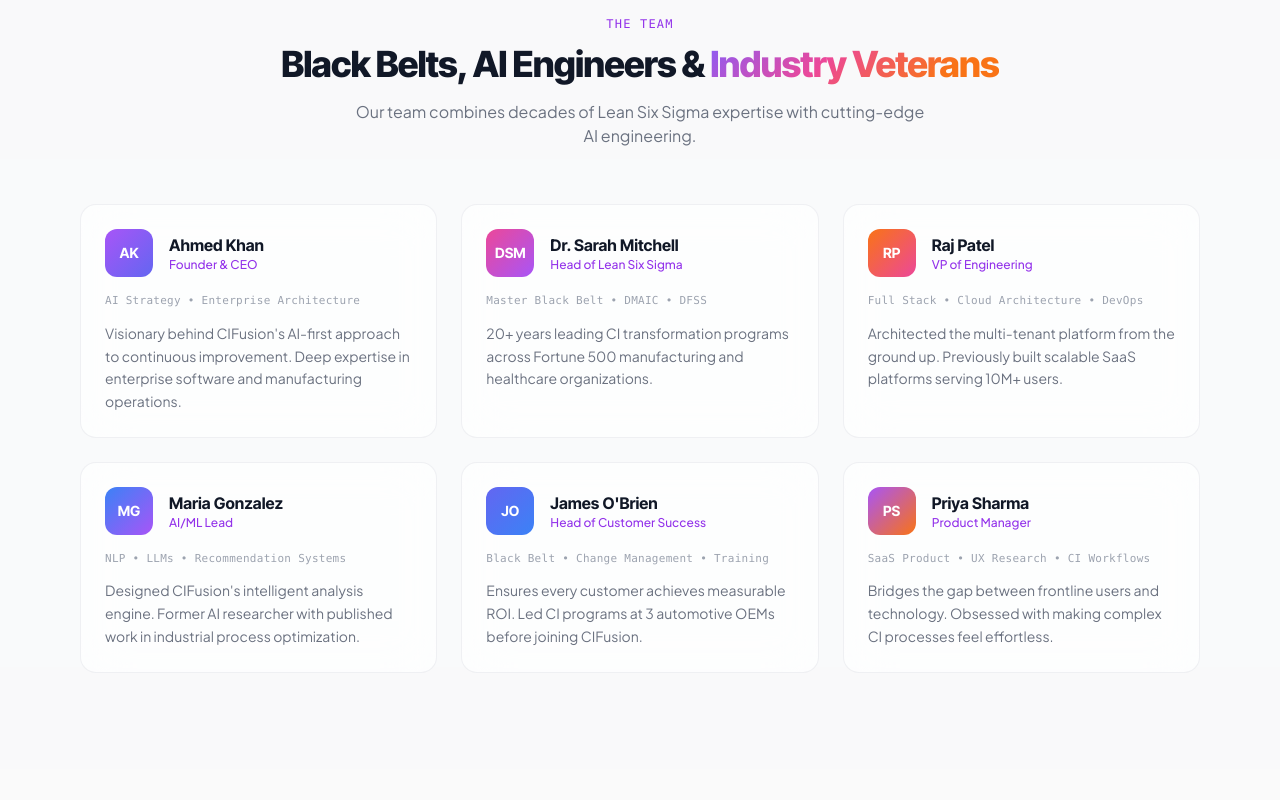
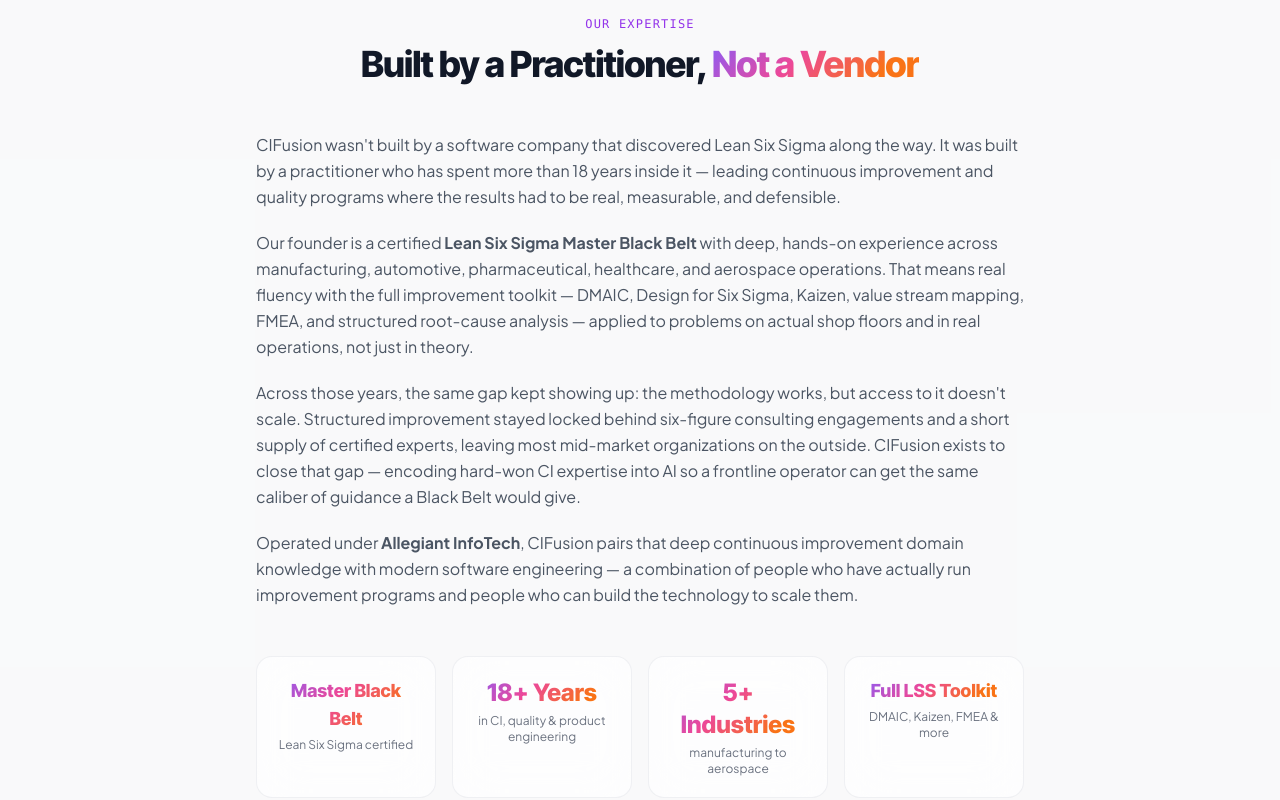
Before and after one commit to ahmedaa0378-dot/CIFUSIONLANDINGPAGENEW, a React (Vite) app: page /about in a window 1280 px wide. Shown: the part 1620-2420 px from the top of the page. Built offline with nearby package versions, Linux system fonts and the light colour scheme.

Commit message:
Revise About page content and section headers
Updated the description for 'Enterprise Trust' and modified the section header from 'The Team' to 'Our Expertise'. Removed team member details and added new content about the founder's experience and CIFusion's mission.

```diff
--- a/src/pages/About.tsx
+++ b/src/pages/About.tsx
@@ -4,17 +4,8 @@
 const values = [
   { icon: Target, title: 'Impact-Driven', desc: 'Every feature we build must drive measurable business outcomes. If it doesn\'t improve the improvement process, it doesn\'t ship.' },
   { icon: Lightbulb, title: 'Frontline First', desc: 'We design for the people closest to the problem. If a shop floor operator can\'t use it intuitively, we haven\'t done our job.' },
-  { icon: Shield, title: 'Enterprise Trust', desc: 'Data isolation, SOC 2 compliance, and zero-compromise security. Our customers trust us with their competitive advantage.' },
+  { icon: Shield, title: 'Enterprise Trust', desc: 'Data isolation, a SOC 2 Type II audit in progress, and zero-compromise security. Our customers trust us with their competitive advantage.' },
   { icon: Brain, title: 'AI With Purpose', desc: 'AI isn\'t a gimmick — it\'s the core engine. We use it to democratize Lean Six Sigma expertise that was previously locked behind expensive consultants.' },
-];
-
-const team = [
-  { name: 'Ahmed Khan', role: 'Founder & CEO', expertise: 'AI Strategy • Enterprise Architecture', bio: 'Visionary behind CIFusion\'s AI-first approach to continuous improvement. Deep expertise in enterprise software and manufacturing operations.', gradient: 'from-purple-500 to-indigo-500' },
-  { name: 'Dr. Sarah Mitchell', role: 'Head of Lean Six Sigma', expertise: 'Master Black Belt • DMAIC • DFSS', bio: '20+ years leading CI transformation programs across Fortune 500 manufacturing and healthcare organizations.', gradient: 'from-pink-500 to-purple-500' },
-  { name: 'Raj Patel', role: 'VP of Engineering', expertise: 'Full Stack • Cloud Architecture • DevOps', bio: 'Architected the multi-tenant platform from the ground up. Previously built scalable SaaS platforms serving 10M+ users.', gradient: 'from-orange-500 to-pink-500' },
-  { name: 'Maria Gonzalez', role: 'AI/ML Lead', expertise: 'NLP • LLMs • Recommendation Systems', bio: 'Designed CIFusion\'s intelligent analysis engine. Former AI researcher with published work in industrial process optimization.', gradient: 'from-blue-500 to-purple-500' },
-  { name: 'James O\'Brien', role: 'Head of Customer Success', expertise: 'Black Belt • Change Management • Training', bio: 'Ensures every customer achieves measurable ROI. Led CI programs at 3 automotive OEMs before joining CIFusion.', gradient: 'from-indigo-500 to-blue-500' },
-  { name: 'Priya Sharma', role: 'Product Manager', expertise: 'SaaS Product • UX Research • CI Workflows', bio: 'Bridges the gap between frontline users and technology. Obsessed with making complex CI processes feel effortless.', gradient: 'from-purple-500 to-orange-500' },
 ];
 
 const milestones = [
@@ -97,34 +88,62 @@
         </div>
       </section>
 
-      {/* Team */}
+      {/* Expertise */}
       <section className="section-padding py-24 bg-gray-50/50 dark:bg-gray-950/30">
-        <div className="max-w-7xl mx-auto">
-          <div className="text-center mb-14">
-            <p className="text-xs font-mono font-medium text-purple-600 dark:text-purple-400 tracking-widest uppercase mb-3">The Team</p>
+        <div className="max-w-3xl mx-auto">
+          <div className="text-center mb-12">
+            <p className="text-xs font-mono font-medium text-purple-600 dark:text-purple-400 tracking-widest uppercase mb-3">Our Expertise</p>
             <h2 className="font-heading text-3xl md:text-4xl font-extrabold tracking-tight mb-4 text-gray-900 dark:text-white">
-              Black Belts, AI Engineers & <span className="gradient-text">Industry Veterans</span>
+              Built by a Practitioner, <span className="gradient-text">Not a Vendor</span>
             </h2>
-            <p className="text-gray-500 dark:text-gray-400 max-w-xl mx-auto">
-              Our team combines decades of Lean Six Sigma expertise with cutting-edge AI engineering.
+          </div>
+          <div className="space-y-5 text-gray-600 dark:text-gray-400 leading-relaxed">
+            <p>
+              CIFusion wasn't built by a software company that discovered Lean Six Sigma along the way.
+              It was built by a practitioner who has spent more than 18 years inside it — leading
+              continuous improvement and quality programs where the results had to be real, measurable,
+              and defensible.
+            </p>
+            <p>
+              Our founder is a certified <strong>Lean Six Sigma Master Black Belt</strong> with deep,
+              hands-on experience across manufacturing, automotive, pharmaceutical, healthcare, and
+              aerospace operations. That means real fluency with the full improvement toolkit — DMAIC,
+              Design for Six Sigma, Kaizen, value stream mapping, FMEA, and structured root-cause
+              analysis — applied to problems on actual shop floors and in real operations, not just in
+              theory.
+            </p>
+            <p>
+              Across those years, the same gap kept showing up: the methodology works, but access to it
+              doesn't scale. Structured improvement stayed locked behind six-figure consulting
+              engagements and a short supply of certified experts, leaving most mid-market organizations
+              on the outside. CIFusion exists to close that gap — encoding hard-won CI expertise into AI
+              so a frontline operator can get the same caliber of guidance a Black Belt would give.
+            </p>
+            <p>
+              Operated under <strong>Allegiant InfoTech</strong>, CIFusion pairs that deep continuous
+              improvement domain knowledge with modern software engineering — a combination of people
+              who have actually run improvement programs and people who can build the technology to
+              scale them.
             </p>
           </div>
-          <div className="grid md:grid-cols-2 lg:grid-cols-3 gap-6">
-            {team.map((member) => (
-              <div key={member.name} className="card-glass p-6 group hover:border-purple-500/20 transition-all">
-                <div className="flex items-center gap-4 mb-4">
-                  <div className={`w-12 h-12 rounded-xl bg-gradient-to-br ${member.gradient} flex items-center justify-center text-white font-heading font-bold text-sm`}>
-                    {member.name.split(' ').map((n) => n[0]).join('')}
-                  </div>
-                  <div>
-                    <h3 className="font-heading text-base font-bold text-gray-900 dark:text-white">{member.name}</h3>
-                    <p className="text-xs text-purple-600 dark:text-purple-400 font-medium">{member.role}</p>
-                  </div>
-                </div>
-                <p className="text-[11px] font-mono text-gray-400 dark:text-gray-600 mb-3 tracking-wide">{member.expertise}</p>
-                <p className="text-sm text-gray-500 dark:text-gray-500 leading-relaxed">{member.bio}</p>
-              </div>
-            ))}
+
+          <div className="grid grid-cols-2 md:grid-cols-4 gap-4 mt-12">
+            <div className="card-glass p-5 text-center">
+              <p className="font-heading text-lg font-extrabold gradient-text mb-1">Master Black Belt</p>
+              <p className="text-xs text-gray-500 dark:text-gray-500">Lean Six Sigma certified</p>
+            </div>
+            <div className="card-glass p-5 text-center">
+              <p className="font-heading text-2xl font-extrabold gradient-text mb-1">18+ Years</p>
+              <p className="text-xs text-gray-500 dark:text-gray-500">in CI, quality &amp; product engineering</p>
+            </div>
+            <div className="card-glass p-5 text-center">
+              <p className="font-heading text-2xl font-extrabold gradient-text mb-1">5+ Industries</p>
+              <p className="text-xs text-gray-500 dark:text-gray-500">manufacturing to aerospace</p>
+            </div>
+            <div className="card-glass p-5 text-center">
+              <p className="font-heading text-lg font-extrabold gradient-text mb-1">Full LSS Toolkit</p>
+              <p className="text-xs text-gray-500 dark:text-gray-500">DMAIC, Kaizen, FMEA &amp; more</p>
+            </div>
           </div>
         </div>
       </section>
@@ -160,11 +179,11 @@
       {/* CTA */}
       <section className="section-padding py-20 bg-gray-50/50 dark:bg-gray-950/30 text-center">
         <div className="max-w-2xl mx-auto">
-          <h2 className="font-heading text-2xl md:text-3xl font-extrabold tracking-tight mb-4 text-gray-900 dark:text-white">
-            Join the <span className="gradient-text">CIFusion Team</span>
+         <h2 className="font-heading text-2xl md:text-3xl font-extrabold tracking-tight mb-4 text-gray-900 dark:text-white">
+            See What <span className="gradient-text">CIFusion</span> Can Do
           </h2>
           <p className="text-gray-500 dark:text-gray-400 mb-6">
-            We're hiring Black Belts, AI engineers, and product builders who want to transform how the world improves.
+            Bring structured, AI-powered continuous improvement to your organization. Let's talk about what it could look like for your team.
           </p>
           <div className="flex flex-wrap justify-center gap-4">
             <Link to="/contact" className="btn-primary inline-flex items-center gap-2">Get in Touch <ArrowRight className="w-4 h-4" /></Link>
```
